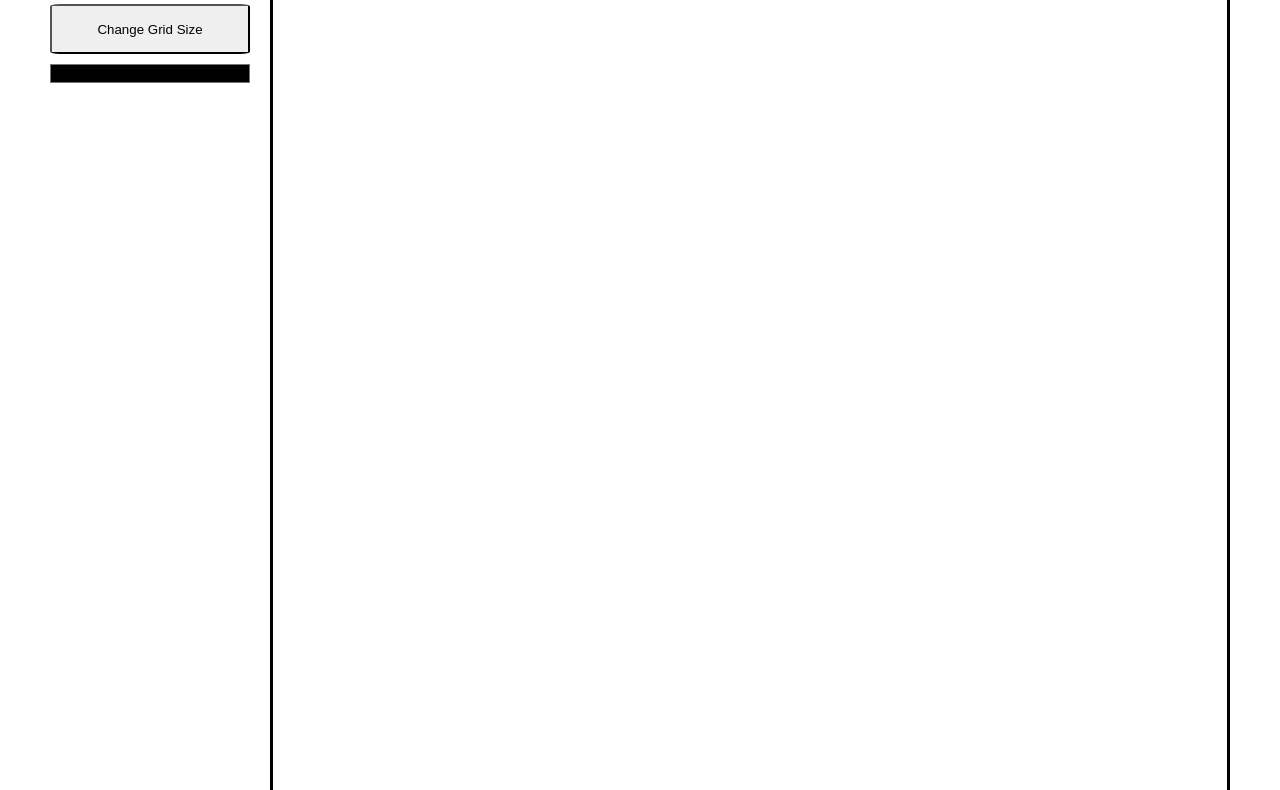
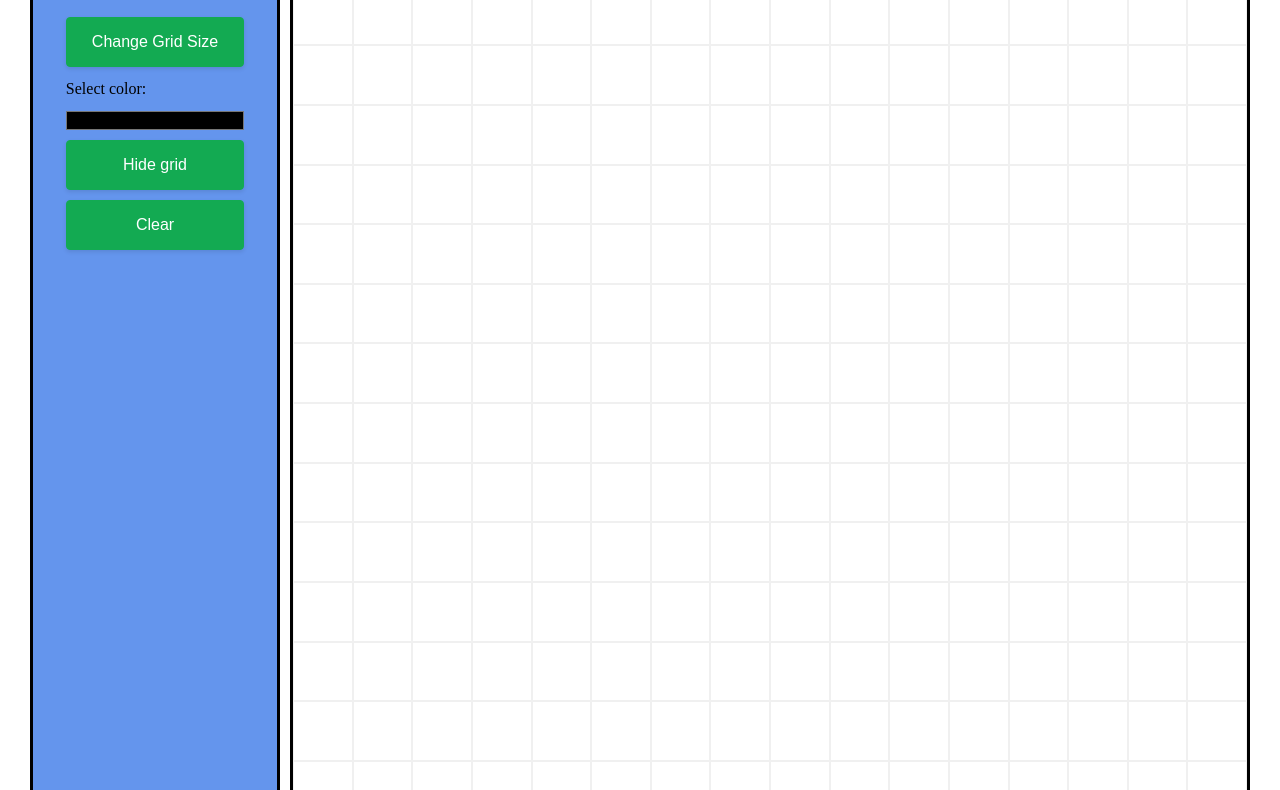
Before and after one commit to lovsh31/TOP-etch-a-sketch, a plain HTML site: page index.html in a window 1280 px wide. Shown: the part 77-867 px from the top of the page. Drawn offline with Linux system fonts and the light colour scheme.

Commit message:
Add grid and clear
- Add a button to show or hide the grid
- Add a button to clear the board while keeping
the grid number and color
- Adjust general style

```diff
--- a/index.html
+++ b/index.html
@@ -9,11 +9,16 @@
 </head>
 <body>
     <section id="controls">
-        <h1>Etch-a-sketch</h1>
-        <button id="newGrid"></button>
-        <select name="colors" id="colors"  class="decorated">
+        <div class="top">
+            <h1>Etch-a-sketch</h1>
+            <button id="newGrid"></button>
+            <span>Select color:</span>
+            <select name="colors" id="colors"  class="decorated"></select>
+            <button id="showGrid"></button>
+            <button id="clearGrid"></button>
+        </div>
+        <span class="footer">Lovsh31 - 2026</span>
 
-        </select>
     </section>
     <div id="container">
 
--- a/scripts.js
+++ b/scripts.js
@@ -1,32 +1,37 @@
-/*Create the divs using JavaScript. Don’t try to create them by hand by copying and pasting them in your HTML file!
-It’s best to put your grid squares inside a “container” div. This div can be written in your HTML file.
-Use Flexbox to make the divs appear as a grid (versus just one on each line). Despite the name, do not be tempted to research or use CSS Grid, as it will be taught in a later lesson after the foundations path. This project is an opportunity specifically to practice Flexbox!*/
 const container = document.querySelector("#container");
 const buttonNewGrid = document.querySelector("#newGrid");
+const buttonShowGrid = document.querySelector("#showGrid");
+const buttonClear = document.querySelector("#clearGrid");
 const selectColorBrush = document.querySelector("#colors");
 buttonNewGrid.textContent = "Change Grid Size";
+buttonClear.textContent = "Clear";
 
-const colorArr = ["black"];
-selectColorBrush.style.backgroundColor = "black";
+//Set Black as default and create a list of colors
+const colorArr = ["0, 100%, 0%"];
+selectColorBrush.style.backgroundColor = "hsl(0, 100%, 0%)";
+selectColorBrush.value = "0, 100%, 0%";
 
 for (let i = 0; i < 360; i+=20) {
-  colorArr.push(`hsl(${i}, 100%, 50%)`);
+  colorArr.push(i+", 100%, 50%"); //create a rainbow of colors
 }
 for (let color in colorArr){
     let option = document.createElement("option");
     option.value = colorArr[color];
-    option.style.backgroundColor = colorArr[color];
+    option.style.backgroundColor = "hsl("+colorArr[color]+")";
     selectColorBrush.add(option);
 }
 
+//Set base squares numbers to 16
 let squareNumber = 16;
-
 buttonNewGrid.addEventListener("click", ()=>{
     squareNumber = Number(prompt("Enter squares Number"));
     if(!Number.isInteger(squareNumber))
         createGrid(16);
     else
         createGrid(squareNumber);
+});
+buttonClear.addEventListener("click",()=>{
+    createGrid(squareNumber);
 });
 
 
@@ -40,49 +45,62 @@ function createGrid(size){
         divGrid.classList.add("square");
         divGrid.style.width=(100/size)+"%"; //Adjust the size of each square to fit 16 per line
 
-        //color version
-        let randomColor = "#"+Math.floor(Math.random()*1000000);
-        divGrid.style.backgroundColor = randomColor;
-
         //B&W
-        divGrid.style.backgroundColor = "black";
+        divGrid.style.backgroundColor = `hsl(${selectColorBrush.value}, 0)`;
 
         container.appendChild(divGrid);
 
 
-        let opacity = Number(divGrid.style.opacity);
+        let opacity = 0;
         let isMouseDown = false;
-        function changeColor(){
-            selectColorBrush.style.backgroundColor = selectColorBrush.value;
-        }
+
         function changeOpacity(){ //darken the square by 20% on each hover
             if(isMouseDown){
-                divGrid.style.backgroundColor = selectColorBrush.value;
+                divGrid.style.backgroundColor = `hsl(${selectColorBrush.value}, ${opacity})`; //use the selected color
                 if(opacity<1)
                     opacity = opacity + 0.2;
-                divGrid.style.opacity = opacity;
+                divGrid.style.backgroundColor = `hsl(${selectColorBrush.value}, ${opacity})`;
             }
         }
-        selectColorBrush.addEventListener("change", changeColor)
+        selectColorBrush.addEventListener("change", ()=>{ //Change color of the select
+            selectColorBrush.style.backgroundColor = `hsl(${selectColorBrush.value})`;
+        });
 
+        //Test if mouse is down while listening to the squares
         container.addEventListener("mousedown", (e)=>{
             e.preventDefault()
             isMouseDown = true;
         });
+
         window.addEventListener("mouseup", ()=>{
             isMouseDown = false;
         });
 
+        divGrid.addEventListener("mousedown", (e)=>{ //Trigger changeOpacity on click
+            e.preventDefault()
+            isMouseDown = true;
+            changeOpacity();
+        });
 
         divGrid.addEventListener("mouseover", changeOpacity);
 
-     }
+        let gridOn = true;
+        buttonShowGrid.textContent="Hide grid";
+        divGrid.style.border = "1px solid hsl(0, 0%, 94%)";
+        buttonShowGrid.addEventListener("click", ()=>{
+            if (!gridOn){
+                divGrid.style.border = "1px solid hsl(0, 0%, 94%)";
+                buttonShowGrid.textContent="Hide grid";
+                gridOn = true;
+            }else{
+                divGrid.style.border = "0px";
+                buttonShowGrid.textContent="Show grid";
+                gridOn = false;
+            }
+        });
+
+    }
 
 }
 
-
 createGrid(squareNumber);
-
-/*
-divGrid.style.setProperty('--hoverColor', randomColor); //Set a randomColor to the CSS variable --hoverColor
-divGrid.style.backgroundColor = randomColor;*/
--- a/style.css
+++ b/style.css
@@ -7,10 +7,9 @@
 /* Increase line-height */
 body {
   line-height: 1.5;
-
   margin: auto;
   display: flex;
-  gap:20px;
+  gap:10px;
   justify-content:center;
 }
 
@@ -25,16 +24,37 @@ h1, h2, h3, h4, h5, h6 {
 section{
     display: flex;
     flex-direction: column;
+    justify-content: space-between;
+    align-items: center;
+    background-color:cornflowerblue;
+    border: 3px solid black;
+    padding: 10px;
+    width:250px;
+}
+
+.top{
+    display: flex;
+    flex-direction: column;
     gap:10px;
-    width:200px;
 }
 
 button{
     height:50px;
-    border-radius: 5%;
+    background-color: #13aa52;
+    border: 1px solid #13aa52;
+    border-radius: 4px;
+    box-shadow: rgba(0, 0, 0, .1) 0 2px 4px 0;
+    color: #fff;
+    cursor: pointer;
+    font-size: 16px;
+    font-weight: 400;
+    outline: none;
+    outline: 0;
+    padding: 10px 25px;
+    text-align: center;
 }
 h1{
-
+    text-align: center;
 }
 #container{
     border:3px solid black;
@@ -48,5 +68,5 @@ h1{
 .square{
     background-color: black;
     aspect-ratio: 1 / 1;
-    opacity:0;
+
 }
```
